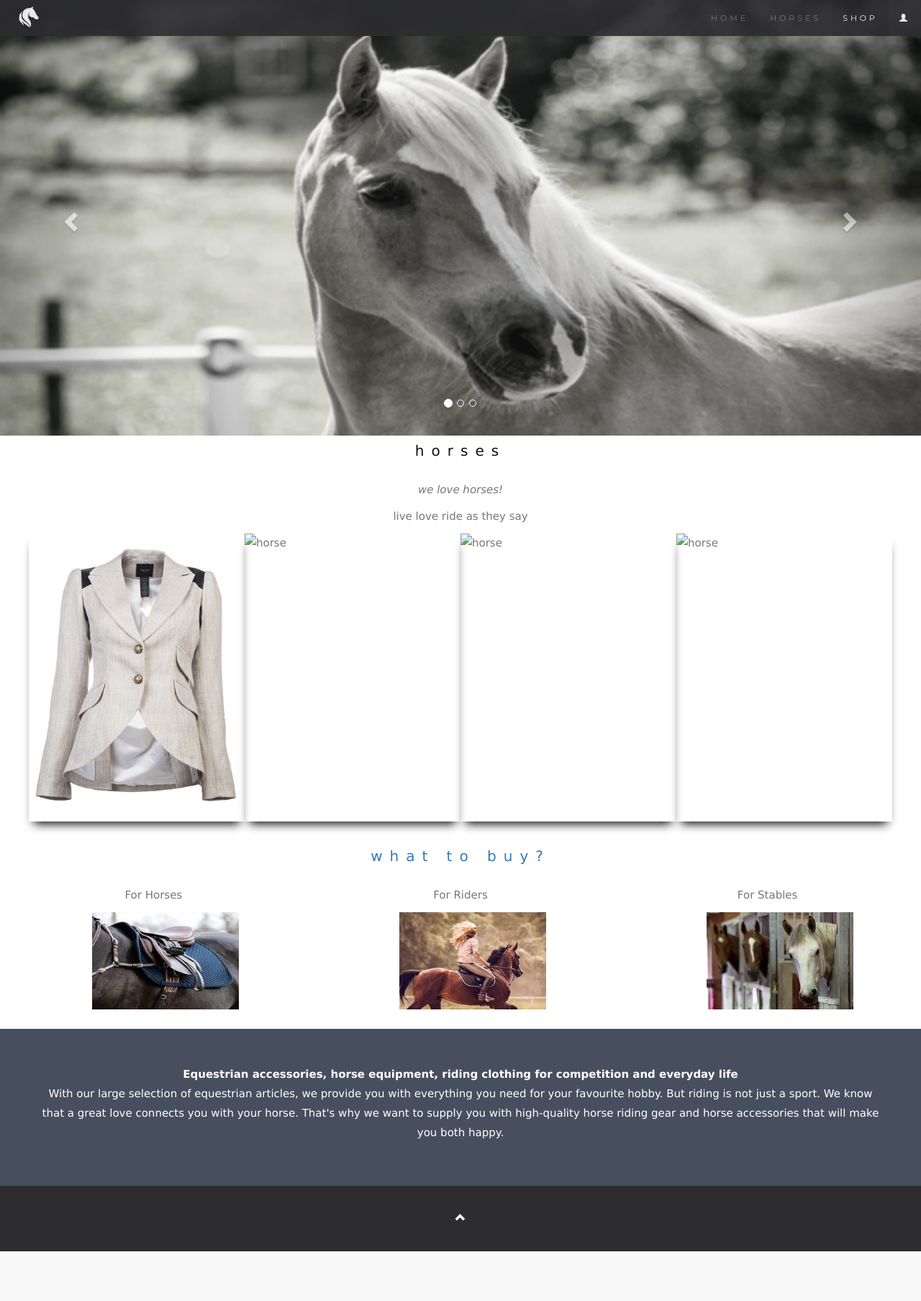
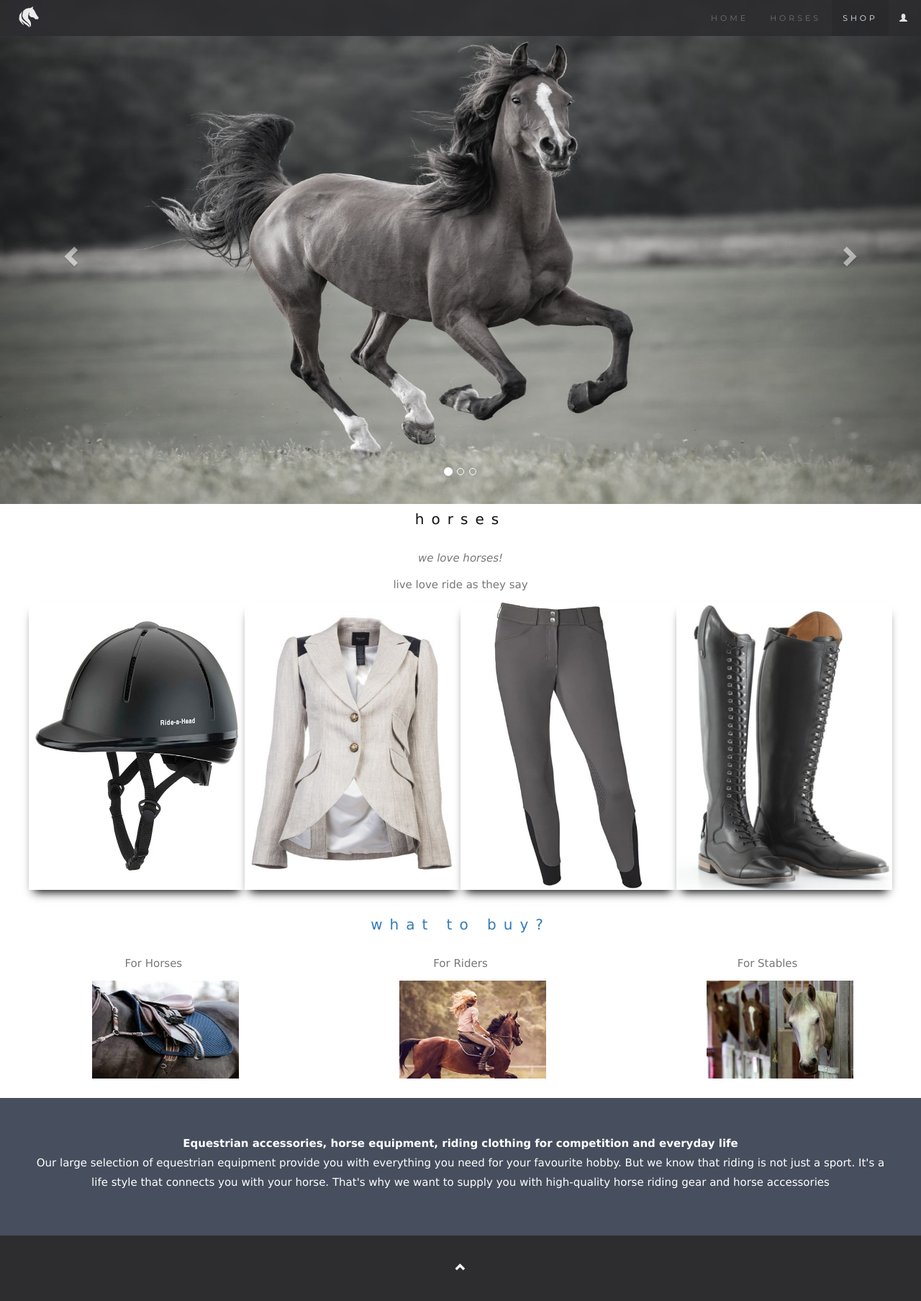
Before and after one commit to pityung/Szakdolgozat, a PHP site: page / in a window 1280 px wide. Shown: the whole page at 72% size. Before the commit the page ends 1738 px from the top, so only its background shows below. Run offline with PHP 8.4, Linux system fonts and the light colour scheme.

Commit message:
images
added new high quality images instead of the old ones, and added some equipment images for the cards

```diff
--- a/index.html
+++ b/index.html
@@ -72,7 +72,7 @@
         <div class="card-container">
             <div class="card">
                 <div class="front">
-                    <img src="images/equestrianBlazer.jpg" alt="equestrianBlazer">
+                    <img src="images/equestrianHelmet.jpg" alt="equestrianBlazer">
                 </div>
                 <div class="back">
                     <div class="details">
@@ -87,7 +87,7 @@
             </div>
             <div class="card">
                 <div class="front">
-                    <img src="" alt="horse">
+                    <img src="images/equestrianBlazer.jpg" alt="horse">
                 </div>
                 <div class="back">
                     <div class="details">
@@ -102,7 +102,7 @@
             </div>
             <div class="card">
                 <div class="front">
-                    <img src="" alt="horse">
+                    <img src="images/equestrianTrouser.jpg" alt="horse">
                 </div>
                 <div class="back">
                     <div class="details">
@@ -117,7 +117,7 @@
             </div>
             <div class="card">
                 <div class="front">
-                    <img src="" alt="horse">
+                    <img src="images/equestrianBoots.jpg" alt="equestrianBoots">
                 </div>
                 <div class="back">
                     <div class="details">
@@ -177,10 +177,10 @@
             Equestrian accessories, horse equipment, riding clothing for competition and everyday life
         </strong>
         <div>
-            <p>With our large selection of equestrian articles, we provide you with everything you need for your
-                favourite hobby. But riding is not just a sport. We know that a great love connects you with your horse.
-                That's why we want to supply you with high-quality horse riding gear and horse accessories that will
-                make you both happy.</p>
+            <p>Our large selection of equestrian equipment provide you with everything you need for your favourite
+                hobby. But we
+                know that riding is not just a sport. It's a life style that connects you with your horse. That's why we
+                want to supply you with high-quality horse riding gear and horse accessories</p>
         </div>
     </div>
     <!-- Footer -->
--- a/styles/style.css
+++ b/styles/style.css
@@ -26,7 +26,7 @@ h4 {
     -webkit-filter: grayscale(90%);
     filter: grayscale(90%);
     width: 100%;
-    height: 50%;
+    max-height: 700px;
 }
 
 .bg-1 {
```
Also changed, not shown: images/equestrianBoots.jpg (added), images/equestrianHelmet.jpg (added), images/equestrianTrouser.jpg (added), images/horse.png, images/horse2.jpg, images/horse3.jpg.
